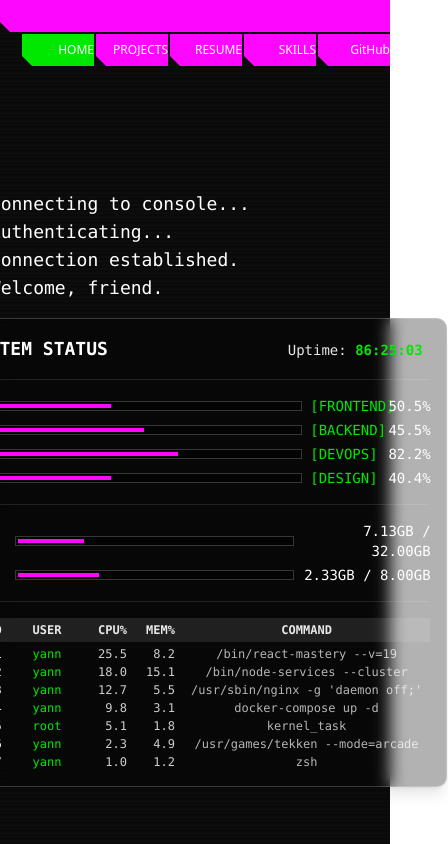
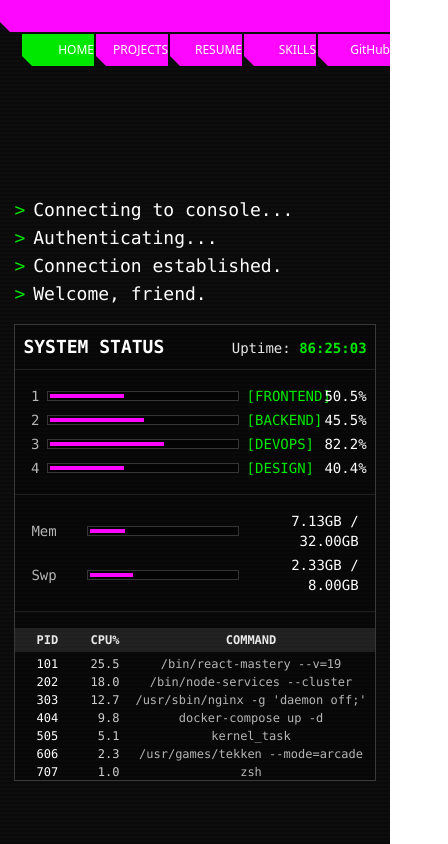
Before and after one commit to yannmazita/portfolio, a React (Vite) app: page / in a window 390 px wide. Shown: the top 844 px of the page, 448 px wide, since content can reach past the window. Built offline with nearby package versions, Linux system fonts and the light colour scheme.

Commit message:
Fixed responsiveness on small screens

```diff
--- a/src/features/home/components/CpuStats.tsx
+++ b/src/features/home/components/CpuStats.tsx
@@ -8,7 +8,7 @@ interface CpuStatsProps {
 
 export const CpuStats: React.FC<CpuStatsProps> = ({ usages }) => {
   return (
-    <div className="grid grid-cols-1 gap-x-4 gap-y-1 sm:grid-cols-2">
+    <div className="grid grid-cols-1 gap-x-4 gap-y-1 px-2 sm:grid-cols-2">
       {CPU_CORES.map((core, index) => (
         <div key={core.id} className="flex items-center gap-2 text-sm">
           <span className="w-4 text-right text-white/70">{core.id}</span>
--- a/src/features/home/components/HomeSection.tsx
+++ b/src/features/home/components/HomeSection.tsx
@@ -20,7 +20,7 @@ export const HomeSection: React.FC = () => {
   return (
     <section
       id="home"
-      className="flex min-h-screen flex-col items-center justify-center px-4 text-center"
+      className="flex min-h-screen flex-col items-center justify-center text-center"
     >
       <div
         className={cn(
--- a/src/features/home/components/MemoryStats.tsx
+++ b/src/features/home/components/MemoryStats.tsx
@@ -1,4 +1,3 @@
-// src/features/home/components/MemoryStats.tsx
 import { ProgressBar } from "./ProgressBar";
 
 interface Stat {
@@ -12,6 +11,11 @@ interface MemoryStatsProps {
   swap: Stat;
 }
 
+interface MemoryStatRowProps {
+  label: string;
+  stat: Stat;
+}
+
 const formatBytes = (megabytes: number) => {
   if (megabytes < 1024) {
     return `${megabytes.toFixed(0)}MB`;
@@ -19,29 +23,23 @@ const formatBytes = (megabytes: number) => {
   return `${(megabytes / 1024).toFixed(2)}GB`;
 };
 
+const MemoryStatRow: React.FC<MemoryStatRowProps> = ({ label, stat }) => (
+  <div className="flex items-center gap-2 px-4 text-sm">
+    <span className="w-12 shrink-0 text-left text-white/70">{label}</span>
+    <div className="flex-1">
+      <ProgressBar value={stat.percent} />
+    </div>
+    <span className="w-28 shrink-0 text-right font-mono text-white">
+      {formatBytes(stat.used)} / {formatBytes(stat.total)}
+    </span>
+  </div>
+);
+
 export const MemoryStats: React.FC<MemoryStatsProps> = ({ memory, swap }) => {
   return (
     <div className="space-y-1">
-      {/* Memory */}
-      <div className="flex items-center gap-2 text-sm">
-        <span className="w-12 text-left text-white/70">Mem</span>
-        <div className="flex-1">
-          <ProgressBar value={memory.percent} />
-        </div>
-        <span className="w-32 text-right font-mono text-white">
-          {formatBytes(memory.used)} / {formatBytes(memory.total)}
-        </span>
-      </div>
-      {/* Swap */}
-      <div className="flex items-center gap-2 text-sm">
-        <span className="w-12 text-left text-white/70">Swp</span>
-        <div className="flex-1">
-          <ProgressBar value={swap.percent} />
-        </div>
-        <span className="w-32 text-right font-mono text-white">
-          {formatBytes(swap.used)} / {formatBytes(swap.total)}
-        </span>
-      </div>
+      <MemoryStatRow label="Mem" stat={memory} />
+      <MemoryStatRow label="Swp" stat={swap} />
     </div>
   );
 };
--- a/src/features/home/components/ProcessList.tsx
+++ b/src/features/home/components/ProcessList.tsx
@@ -1,4 +1,3 @@
-// src/features/home/components/ProcessList.tsx
 import { PROCESS_LIST } from "../utils/stats-data";
 
 export const ProcessList: React.FC = () => {
@@ -7,9 +6,9 @@ export const ProcessList: React.FC = () => {
       {/* Header */}
       <div className="flex bg-white/10 px-2 py-1 font-bold">
         <span className="w-12">PID</span>
-        <span className="w-16">USER</span>
+        <span className="hidden w-16 sm:inline-block">USER</span>
         <span className="w-12 text-right">CPU%</span>
-        <span className="w-12 text-right">MEM%</span>
+        <span className="hidden w-12 text-right sm:inline-block">MEM%</span>
         <span className="flex-1 pl-4">COMMAND</span>
       </div>
 
@@ -18,11 +17,13 @@ export const ProcessList: React.FC = () => {
         {PROCESS_LIST.map((proc) => (
           <div key={proc.pid} className="flex px-2 hover:bg-white/5">
             <span className="w-12 text-white">{proc.pid}</span>
-            <span className="text-portfolio-secondary w-16">{proc.user}</span>
+            <span className="text-portfolio-secondary hidden w-16 sm:inline-block">
+              {proc.user}
+            </span>
             <span className="w-12 text-right text-white/80">
               {proc.cpu.toFixed(1)}
             </span>
-            <span className="w-12 text-right text-white/80">
+            <span className="hidden w-12 text-right text-white/80 sm:inline-block">
               {proc.mem.toFixed(1)}
             </span>
             <span className="flex-1 truncate pl-4 text-white/70">
--- a/src/features/home/components/SystemStats.tsx
+++ b/src/features/home/components/SystemStats.tsx
@@ -1,4 +1,3 @@
-// src/features/home/components/SystemStats.tsx
 import { useLiveStats } from "../hooks/useLiveStats";
 import { CpuStats } from "./CpuStats";
 import { MemoryStats } from "./MemoryStats";
@@ -9,13 +8,13 @@ export const SystemStats: React.FC = () => {
   const { cpuUsages, memoryUsage, swapUsage } = useLiveStats();
 
   return (
-    <div className="w-full max-w-2xl rounded-lg border border-white/20 bg-black/30 p-4 font-mono shadow-lg backdrop-blur-sm">
+    <div className="max-w-2xl border border-white/20 bg-black/30 font-mono sm:p-4">
       <SystemStatsHeader />
-      <div className="my-4 h-px bg-white/10" />
+      <div className="mb-4 h-px bg-white/10"></div>
       <CpuStats usages={cpuUsages} />
-      <div className="my-4 h-px bg-white/10" />
+      <div className="my-4 h-px bg-white/10"></div>
       <MemoryStats memory={memoryUsage} swap={swapUsage} />
-      <div className="my-4 h-px bg-white/10" />
+      <div className="my-4 h-px bg-white/10"></div>
       <ProcessList />
     </div>
   );
--- a/src/features/home/components/SystemStatsHeader.tsx
+++ b/src/features/home/components/SystemStatsHeader.tsx
@@ -1,5 +1,10 @@
 // src/features/home/components/SystemStatsHeader.tsx
 import { useState, useEffect } from "react";
+import { cn } from "@/common/shadcn/lib/utils";
+
+interface SystemStatsHeaderProps {
+  className?: string;
+}
 
 // Helper to format seconds into HH:MM:SS
 const formatTime = (totalSeconds: number) => {
@@ -13,8 +18,10 @@ const formatTime = (totalSeconds: number) => {
   return `${hours}:${minutes}:${seconds}`;
 };
 
-export const SystemStatsHeader: React.FC = () => {
-  // Start uptime from a random-ish high number to look authentic
+export const SystemStatsHeader: React.FC<SystemStatsHeaderProps> = ({
+  className,
+}) => {
+  // Start uptime from a random-ish high number to look "authentic"
   const [uptime, setUptime] = useState(3 * 24 * 3600 + 14 * 3600 + 25 * 60); // 3d 14h 25m
 
   useEffect(() => {
@@ -26,7 +33,12 @@ export const SystemStatsHeader: React.FC = () => {
   }, []);
 
   return (
-    <div className="mb-2 flex items-baseline justify-between px-2 text-sm text-white/90">
+    <div
+      className={cn(
+        "flex items-baseline justify-between p-2 text-sm text-white/90",
+        className,
+      )}
+    >
       <h2 className="text-lg font-bold text-white">SYSTEM STATUS</h2>
       <span>
         Uptime:{" "}
```
